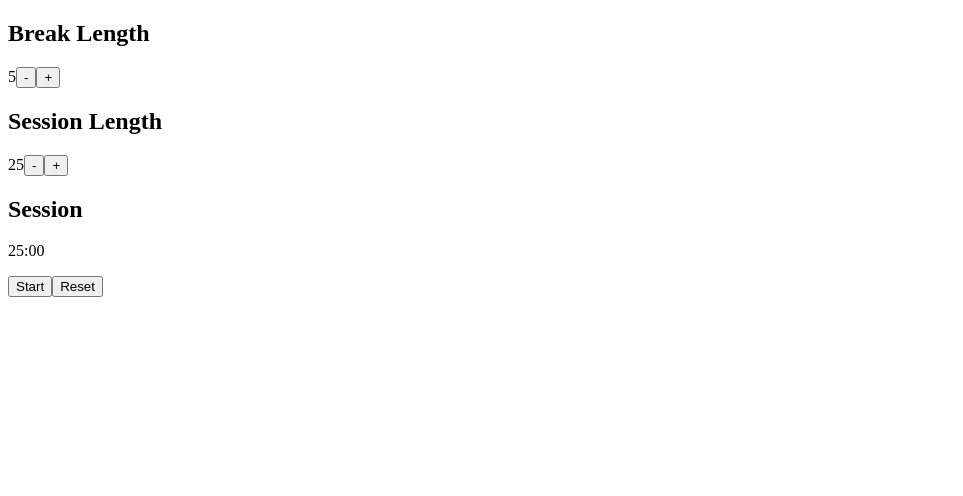
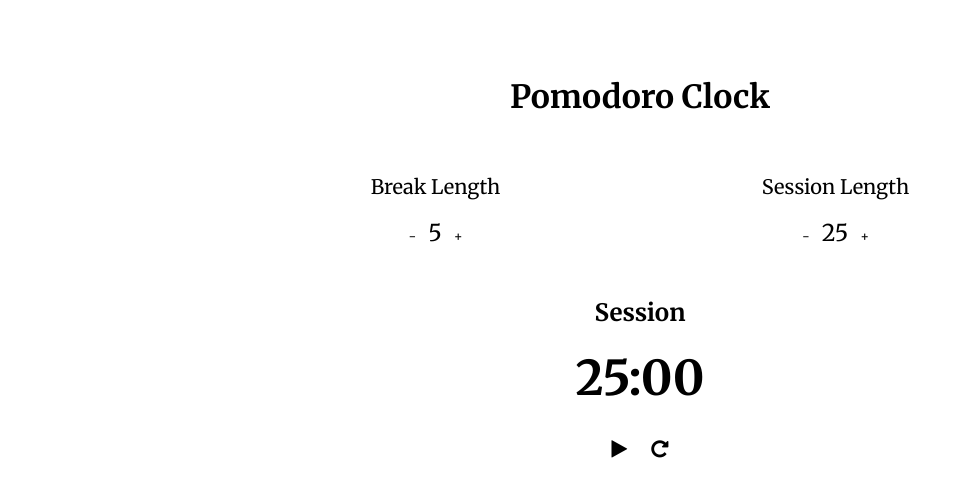
Before and after one commit to anas7asia/fcc-pomodoro-clock, an Angular app: page / in a window 1280 px wide. Shown: the top 496 px of the page, without its empty margins (0-963 px from the left). Built offline with nearby package versions, Linux system fonts and the light colour scheme.

Commit message:
feat(app): styling and a11y

```diff
--- a/src/app/app.component.html
+++ b/src/app/app.component.html
@@ -1,4 +1,13 @@
-<app-break-setup [breakLength]="breakLength" (update)="updateBreakLength($event)"></app-break-setup>
-<app-session-setup [sessionLength]="sessionLength" (update)="updateSessionLength($event)"></app-session-setup>
-<app-display [timeLeft]="timeLeft" [isSession]="isSession"></app-display>
-<app-controls [isRunning]="isRunning" (pressStart)="pressStart()" (reset)="reset()"></app-controls>
+<div class="wrapper">
+  <header>
+    <h1>Pomodoro Clock</h1>
+  </header>
+  <main>
+    <div class="setup">
+      <app-break-setup [breakLength]="breakLength" (update)="updateBreakLength($event)"></app-break-setup>
+      <app-session-setup [sessionLength]="sessionLength" (update)="updateSessionLength($event)"></app-session-setup>
+    </div>
+    <app-display [timeLeft]="timeLeft" [isSession]="isSession"></app-display>
+    <app-controls [isRunning]="isRunning" (pressStart)="pressStart()" (reset)="reset()"></app-controls>
+  </main>
+</div>
--- a/src/app/app.component.scss
+++ b/src/app/app.component.scss
@@ -0,0 +1,14 @@
+@import '../assets/variables.scss';
+
+.wrapper {
+  margin: 0 auto;
+  width: 80%;
+  max-width: 800px;
+}
+
+.setup {
+  display: flex;
+  justify-content: space-around;
+  flex-wrap: wrap;
+  margin: 2.5rem 0;
+}
--- a/src/app/break-setup/break-setup.component.html
+++ b/src/app/break-setup/break-setup.component.html
@@ -1,6 +1,15 @@
-<section role="group">
-  <h2 id="break-label">Break Length</h2>
+<section role="group" class="setup">
+  <h2 id="break-label" class="setup-label">Break Length</h2>
+
+  <button
+    id="break-decrement"
+    title="Decrease break length"
+    (click)="onDecrement()">-</button>
+
   <span id="break-length" aria-labelledby="break-label" aria-live="assertive">{{ breakLength }}</span>
-  <button id="break-decrement" (click)="onDecrement()">-</button>
-  <button id="break-increment" (click)="onIncrement()">+</button>
+
+  <button
+    id="break-increment"
+    title="Increase break length"
+    (click)="onIncrement()">+</button>
 </section>
--- a/src/app/controls/controls.component.html
+++ b/src/app/controls/controls.component.html
@@ -1,8 +1,16 @@
 <button
   id="start_stop"
+  class="control-button"
   [attr.aria-pressed]="isRunning"
-  [ngClass]="{'active': isRunning, 'paused': !isRunning}"
+  title="{{ isRunning ? 'Pause' : 'Start' }}"
   (click)="pressStart.emit()">
-  {{ isRunning ? 'Stop' : 'Start' }}
+  <i aria-hidden="true" class="fa" [ngClass]="isRunning ? 'fa-pause' : 'fa-play'"></i>
 </button>
-<button id="reset" (click)="reset.emit()">Reset</button>
+
+<button
+  id="reset"
+  class="control-button"
+  title="Reset"
+  (click)="reset.emit()">
+  <i aria-hidden="true" class="fa fa-repeat"></i>
+</button>
--- a/src/app/controls/controls.component.scss
+++ b/src/app/controls/controls.component.scss
@@ -0,0 +1,3 @@
+.control-button {
+  font-size: 1.25rem;
+}
--- a/src/app/display/display.component.html
+++ b/src/app/display/display.component.html
@@ -1,4 +1,4 @@
 <section>
   <h2 id="timer-label">{{ isSession ? 'Session' : 'Break' }}</h2>
-  <p id="timer-left">{{ _timeLeft }}</p>
+  <p id="timer-left" class="timer">{{ _timeLeft }}</p>
 </section>
--- a/src/app/display/display.component.scss
+++ b/src/app/display/display.component.scss
@@ -0,0 +1,7 @@
+@import '../../assets/variables.scss';
+
+.timer {
+  margin: 1rem;
+  font-size: 3rem;
+  font-weight: $font-weight-bold;
+}
--- a/src/app/session-setup/session-setup.component.html
+++ b/src/app/session-setup/session-setup.component.html
@@ -1,6 +1,15 @@
-<section role="group">
-  <h2 id="session-label">Session Length</h2>
+<section role="group" class="setup">
+  <h2 id="session-label" class="setup-label">Session Length</h2>
+
+  <button
+    id="session-decrement"
+    title="Decrease session length"
+    (click)="onDecrement()">-</button>
+
   <span id="session-length" aria-labelledby="session-label" aria-live="assertive">{{ sessionLength }}</span>
-  <button id="session-decrement" (click)="onDecrement()">-</button>
-  <button id="session-increment" (click)="onIncrement()">+</button>
+
+  <button
+    id="session-increment"
+    title="Increase session length"
+    (click)="onIncrement()">+</button>
 </section>
--- /dev/null
+++ b/src/assets/variables.scss
@@ -0,0 +1,3 @@
+$font-primary: 'Merriweather', serif;
+$font-weight-regular: 400;
+$font-weight-bold: 800;
--- a/src/index.html
+++ b/src/index.html
@@ -6,6 +6,8 @@
   <base href="/">
   <meta name="viewport" content="width=device-width, initial-scale=1">
   <link rel="icon" type="image/x-icon" href="favicon.ico">
+  <link href="https://fonts.googleapis.com/css2?family=Merriweather:wght@300;400;700&display=swap" rel="stylesheet">
+  <link href="https://stackpath.bootstrapcdn.com/font-awesome/4.7.0/css/font-awesome.min.css" rel="stylesheet" integrity="sha384-wvfXpqpZZVQGK6TAh5PVlGOfQNHSoD2xbE+QkPxCAFlNEevoEH3Sl0sibVcOQVnN" crossorigin="anonymous">
 </head>
 <body>
   <app-root></app-root>
--- a/src/styles.scss
+++ b/src/styles.scss
@@ -1 +1,30 @@
+@import 'assets/variables.scss';
+
 /* You can add global styles to this file, and also import other style files */
+html {
+  font-size: 16px;
+}
+
+body {
+  padding: 3rem 0;
+  font-family: $font-primary;
+  text-align: center;
+}
+
+button {
+  padding: .75rem;
+  background-color: transparent;
+  border: 0;
+  cursor: pointer;
+  font-family: $font-primary;
+}
+
+.setup {
+  margin: 0 .75rem;
+  font-size: 1.45rem;
+}
+
+.setup-label {
+  font-size: 1.25rem;
+  font-weight: $font-weight-regular;
+}
```
